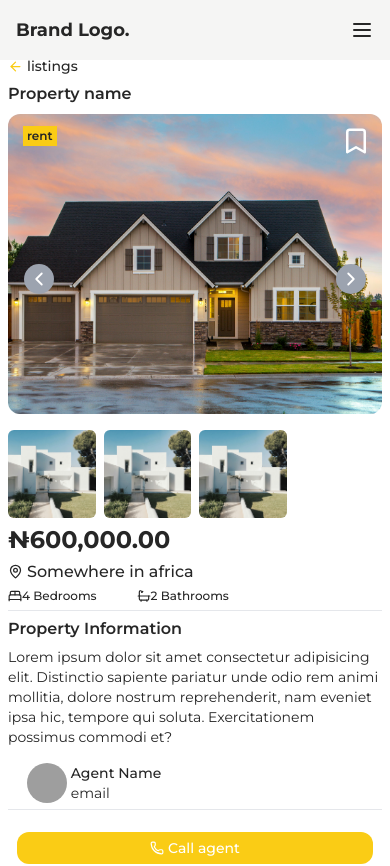
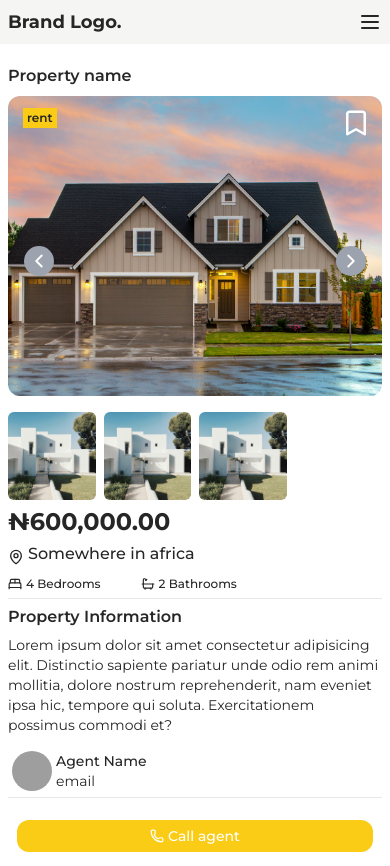
Before and after one commit to Uyiosa2607/MoveIn, a Next.js app: page /listing/36 in a window 390 px wide. Shown: the top 866 px of the page. Built offline with nearby package versions, Linux system fonts and the light colour scheme; grey boxes are pictures that could not be loaded.

Commit message:
refinment made

```diff
--- a/app/listing/[id]/page.tsx
+++ b/app/listing/[id]/page.tsx
@@ -6,14 +6,13 @@ import {
   ChevronLeft,
   ChevronRight,
   Bath,
-  ArrowLeft,
   BedDouble,
   MapPin,
   Phone,
   Mail,
   Bookmark,
 } from "lucide-react";
-import { useRouter } from "next/navigation";
+// import { useRouter } from "next/navigation";
 import { formatToNaira } from "@/lib/utils";
 import { Separator } from "@/components/ui/separator";
 import { Avatar, AvatarFallback, AvatarImage } from "@/components/ui/avatar";
@@ -21,21 +20,14 @@ import { Avatar, AvatarFallback, AvatarImage } from "@/components/ui/avatar";
 const mockIMGS = ["/banner.jpg", "/banner.jpg", "/banner.jpg"];
 
 export default function Listing() {
-  const router = useRouter();
+  //   const router = useRouter();
   const bathrooms: number = 2;
   const bedrooms: number = 4;
 
   return (
     <div className="bg-[#ffff] text-neutral-800">
       <Header />
-      <div className="container w-full px-2 lg:w-[70%] mx-auto">
-        <div
-          onClick={() => router.back()}
-          className="w-full mb-1.5 md:mb-4 text-neutral-800 mt-14 md:mt-20 flex items-center gap-1"
-        >
-          <ArrowLeft className="text-yellow-400" size={15} />
-          <p className="font-medium text-sm">listings</p>
-        </div>
+      <div className="container mt-16 md:mt-20 w-full px-2 lg:w-[70%] mx-auto">
         <p className="my-1.5 md:my-4 w-full truncate mb-2 text-md font-semibold">
           Property name
         </p>
@@ -91,13 +83,13 @@ export default function Listing() {
                 {formatToNaira(600000)}
               </p>
               <div className="flex mb-1.5 items-center gap-1">
-                <MapPin size={15} />
-                <p className="text-base leading-tight font-medium">
+                <MapPin size={16} />
+                <p className="text-base leading-tight mb-1.5 font-medium">
                   Somewhere in africa
                 </p>
               </div>
               <div className="flex items-center flex-row gap-10">
-                <div className="flex items-center flex-row ">
+                <div className="flex items-center gap-1 flex-row ">
                   <BedDouble size={14} />
                   {bedrooms === 1 ? (
                     <p className="text-xs md:text-sm font-medium">{`${bedrooms} Bedroom`}</p>
@@ -105,7 +97,7 @@ export default function Listing() {
                     <p className="text-xs md:text-sm font-medium">{`${bedrooms} Bedrooms`}</p>
                   )}
                 </div>
-                <div className="flex items-center  flex-row">
+                <div className="flex items-center gap-1 flex-row">
                   <Bath size={14} />
                   {bathrooms === 1 ? (
                     <p className="text-xs md:text-sm font-medium">{`${bathrooms} Bathroom`}</p>
@@ -128,7 +120,7 @@ export default function Listing() {
               </div>
             </div>
             <div className="flex-[1] flex flex-col justify-end">
-              <div className="flex  w-full pl-[5%] gap-1 items-center">
+              <div className="flex w-full pl-1 md:pl-[5%] gap-1 items-center">
                 <Avatar>
                   <AvatarImage src="https://github.com/shadcn.png" />
                   <AvatarFallback>CN</AvatarFallback>
--- a/app/page.tsx
+++ b/app/page.tsx
@@ -60,8 +60,8 @@ export default function Home() {
           <div className="insert-0 w-full h-full bg-cover  absolute bg-[url('/hero_image.jpg')] opacity-90" />
 
           {/* Hero Text and button */}
-          <div className="z-[50] relative pl-3 lg:pl-6 text-white top-[20%] lg:top-[40%] w-full">
-            <h2 className="text-[1.4rem] leading-tight lg:text-5xl mb-1.5 lg:mb-4 w-[50%] capitalize font-semibold font-[Montserrat]">
+          <div className="z-[50] relative pl-3 lg:pl-[10%] text-white top-[20%] lg:top-[40%] w-full">
+            <h2 className="text-[1.4rem] leading-tight lg:text-6xl mb-1.5 lg:mb-4 w-[50%] capitalize font-semibold font-[Montserrat]">
               Find your dream house
             </h2>
             <p className="text-sm lg:text-base mb-4 w-[75%] lg:w-[40%] font-[Montserrat] font-medium ">
@@ -92,7 +92,7 @@ export default function Home() {
         </div>
 
         {/* listing container */}
-        <div className="grid grid-cols-2 lg:grid-cols-3 gap-3">
+        <div className="grid grid-cols-2 md:grid-cols-4  lg:grid-cols-4 gap-3">
           {mockData.map((listing) => (
             <HomeListingCard listing={listing} key={listing.name} />
           ))}
@@ -100,7 +100,7 @@ export default function Home() {
         {/* listing container ends here */}
 
         {/* why choose  us section */}
-        <div className="hidden lg:block bg-[url('/modern_house.jpg')] relative bg-center text-white bg-cover h-[300px] lg:h-[420px] mt-10 w-full">
+        <div className="hidden rounded-2xl lg:block bg-[url('/modern_house.jpg')] relative bg-center text-white bg-cover h-[300px] lg:h-[420px] mt-10 w-full">
           <div className="h-fit bg-stone-100 rounded-2xl lg:right-[5%]  lg:top-[10%] absolute text-[#0b1d27] w-[320px] lg:w-[400px]  pl-3 lg:pl-7 pb-4 pt-2">
             <h4 className="font-medium w-fit text-base mb-1 lg:mb-1.5 text-yellow-400">
               features
--- a/components/header.tsx
+++ b/components/header.tsx
@@ -11,7 +11,7 @@ export default function Header() {
   }
 
   return (
-    <div className="p-4 fixed bg-stone-100 mb-4 top-0 z-[100] w-full text-neutral-800">
+    <div className="p-2 md:p-4 fixed bg-stone-100 mb-4 top-0 z-[100] w-full text-neutral-800">
       <div className="flex items-center  justify-between flex-row">
         <Link href="/">
           <div>
```
